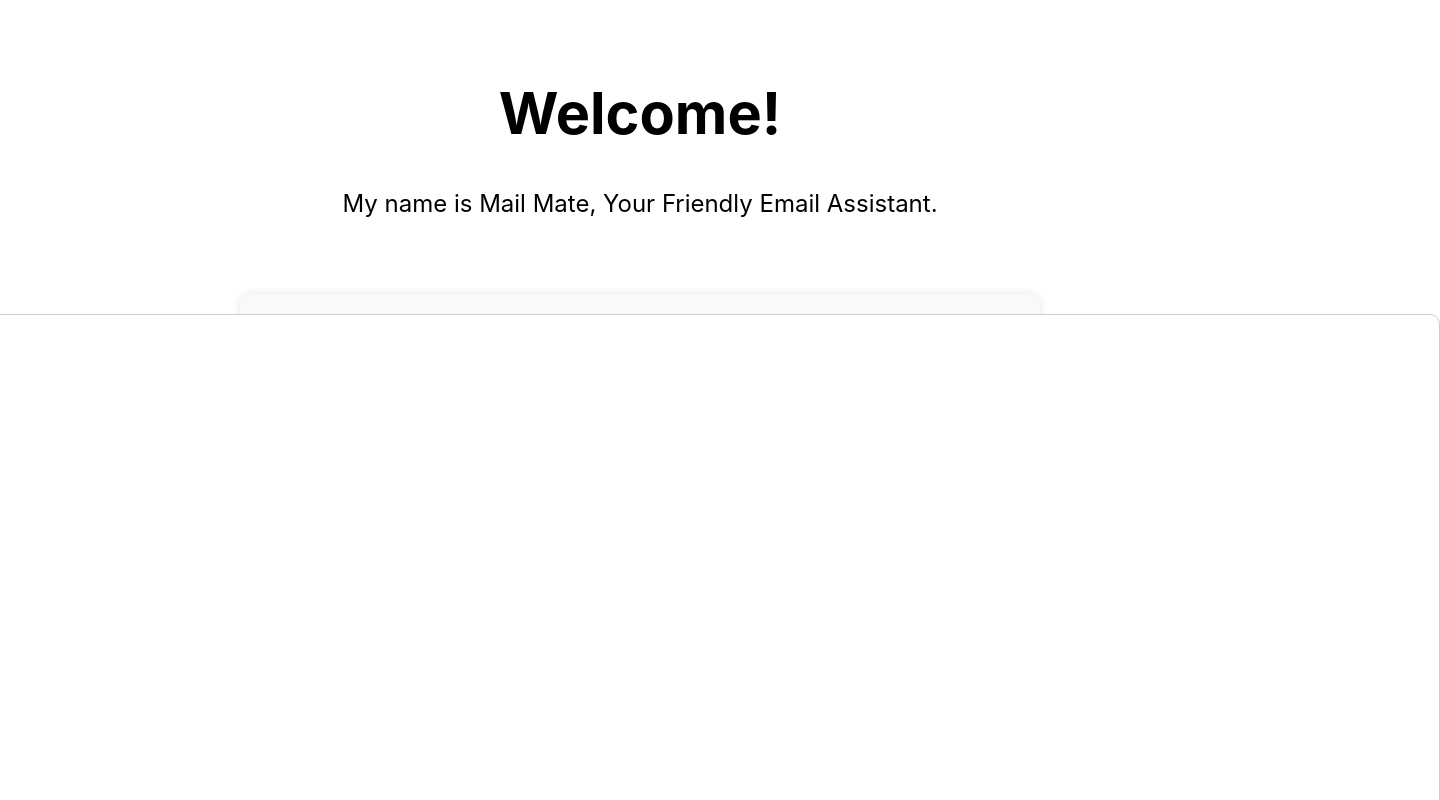
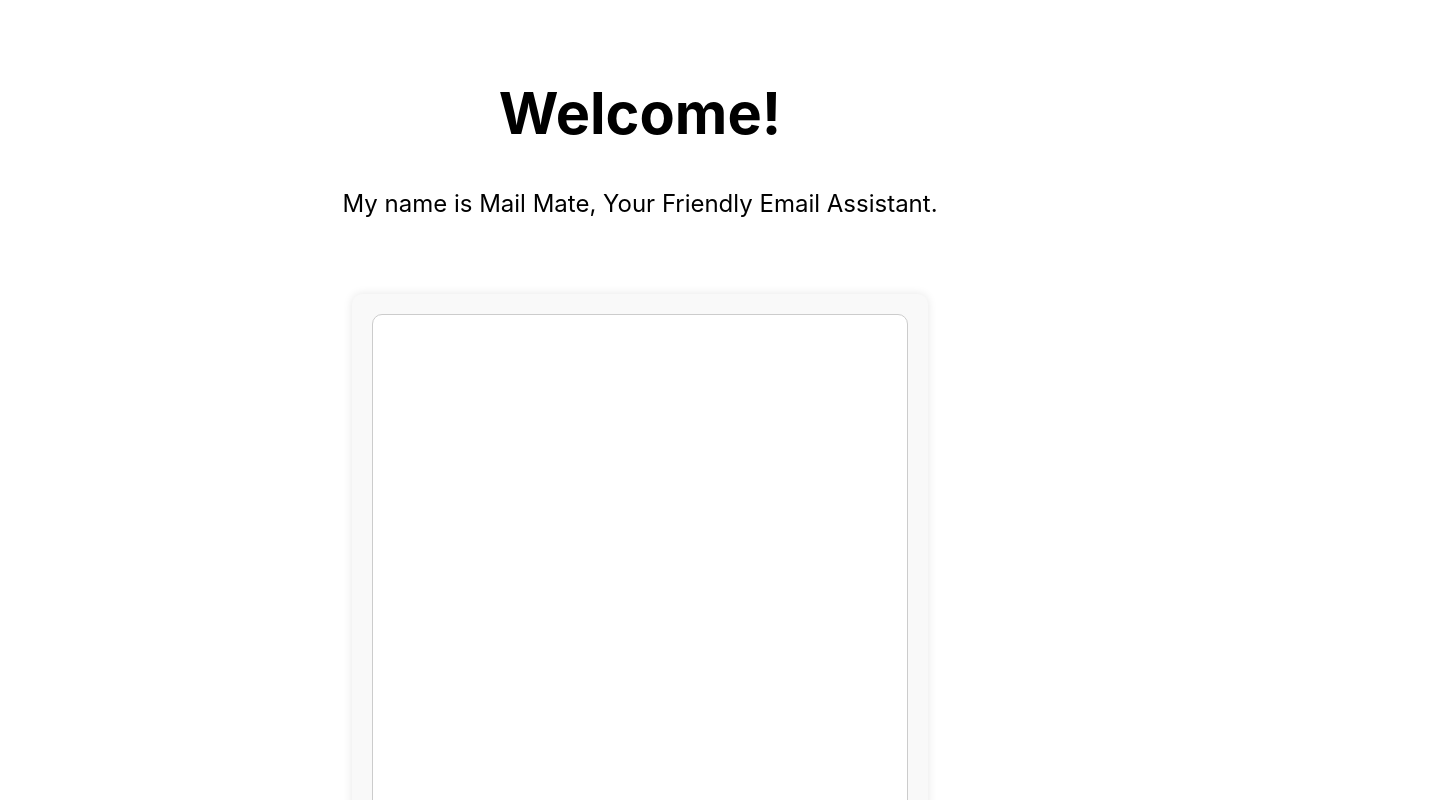
Before and after one commit to nahomtesse/MailMate-chatbotAI, a Next.js app: page / in a window 1280 px wide. Shown: the top 800 px of the page, 1440 px wide, since content can reach past the window. Built offline with nearby package versions, Linux system fonts and the light colour scheme; no server answers.

Commit message:
deployed MailMate-chatbot

```diff
--- a/styles/Home.module.css
+++ b/styles/Home.module.css
@@ -107,7 +107,7 @@
   width: 100%;
   height: calc(100vh - 80px);
   overflow: hidden;
-  min-width: 1600px;
+  min-width: 500px;
   border: 1px solid #ccc;
   border-radius: 10px;
   background-color: #fff;
```
